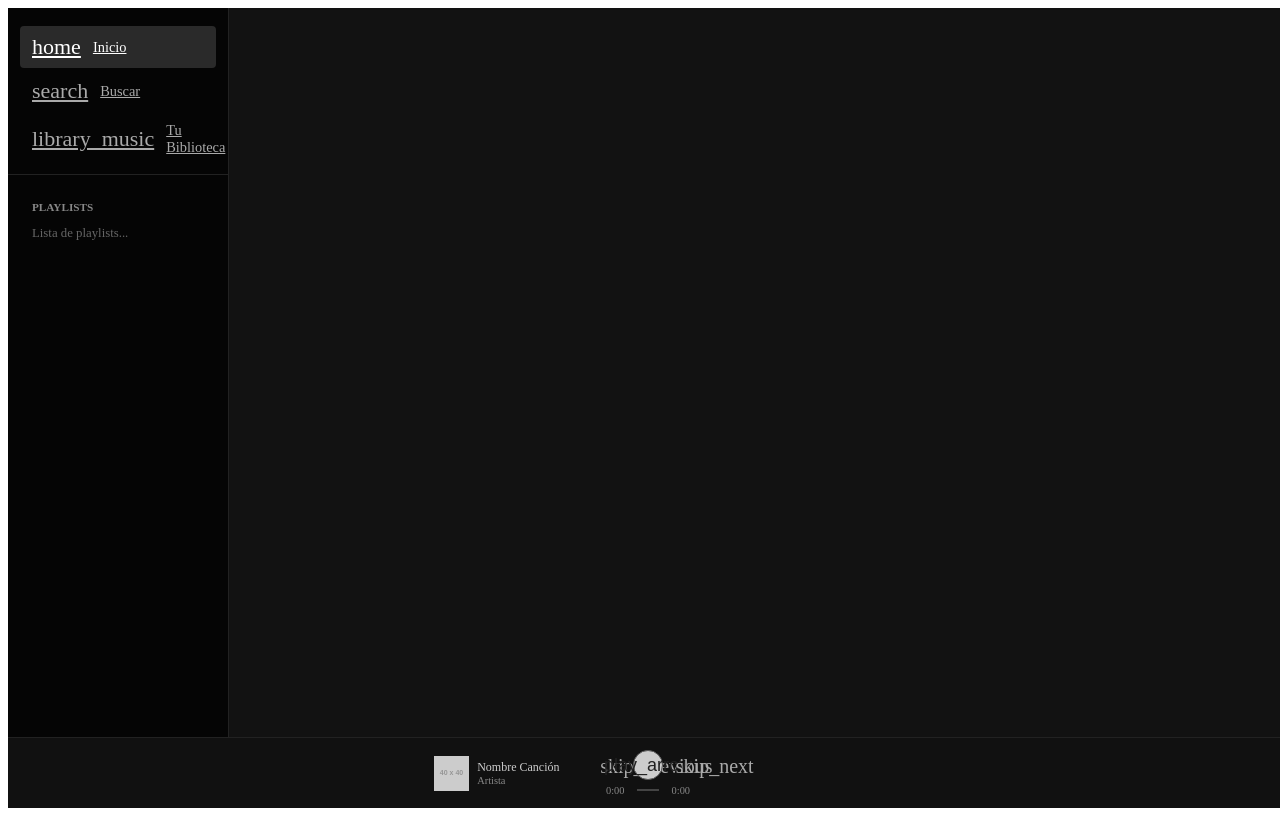
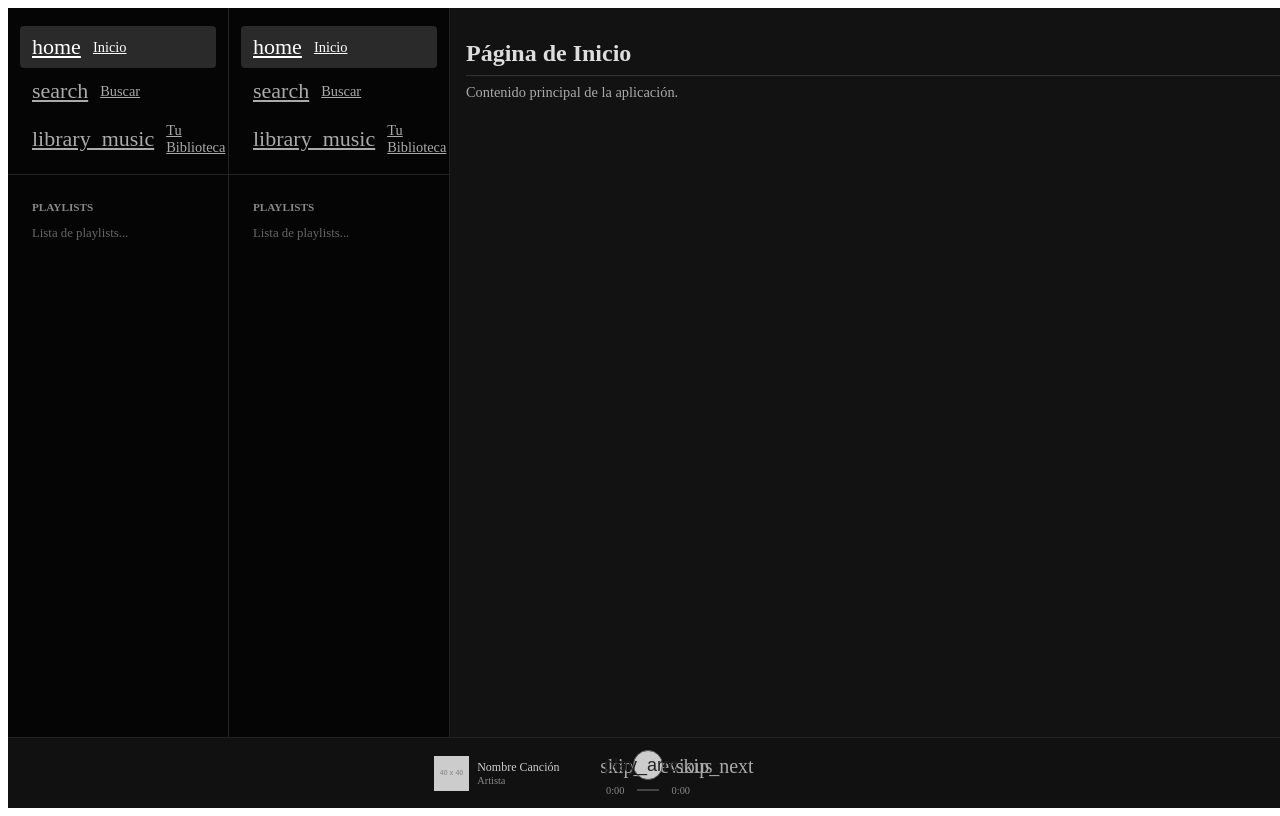
Before and after one commit to jacalvoag/Spotify_API, an Angular app: page / in a window 1280 px wide. Built offline with nearby package versions, Linux system fonts and the light colour scheme.

Commit message:
css de home

```diff
--- a/src/app/app.routes.ts
+++ b/src/app/app.routes.ts
@@ -1,3 +1,19 @@
 import { Routes } from '@angular/router';
+import { Layout } from './layout/layout';
+import { Home } from './features/home/home';
 
-export const routes: Routes = [];
+export const routes: Routes = [
+    {
+    path: '',
+    component: Layout,
+    children: [
+        {
+        path: '',
+        component: Home,
+        pathMatch: 'full'
+        },
+
+    ]
+    },
+    { path: '**', redirectTo: '' }
+];
--- /dev/null
+++ b/src/app/features/home/home.css
@@ -0,0 +1,19 @@
+.home-container {
+    padding: 1rem;
+    color: #ccc;
+    }
+
+    .home-container h1 {
+    font-size: 1.5rem;
+    font-weight: 600;
+    margin-bottom: 0.5rem;
+    color: #ddd;
+    border-bottom: 1px solid #333;
+    padding-bottom: 0.5rem;
+    }
+
+    .home-container p {
+    font-size: 0.9rem;
+    color: #aaa;
+    margin-top: 0;
+}
--- /dev/null
+++ b/src/app/features/home/home.html
@@ -0,0 +1,5 @@
+<div class="home-container">
+    <h1>Página de Inicio</h1>
+    <p>Contenido principal de la aplicación.</p>
+    <!-- Aquí irán las secciones, tarjetas, etc. -->
+</div>
--- /dev/null
+++ b/src/app/features/home/home.ts
@@ -0,0 +1,11 @@
+    import { ChangeDetectionStrategy, Component } from '@angular/core';
+
+    @Component({
+      selector: 'app-home',
+      standalone: true,
+      imports: [],
+      templateUrl: './home.html',
+      styleUrl: './home.css',
+      changeDetection: ChangeDetectionStrategy.OnPush,
+    })
+    export class Home {}
```
